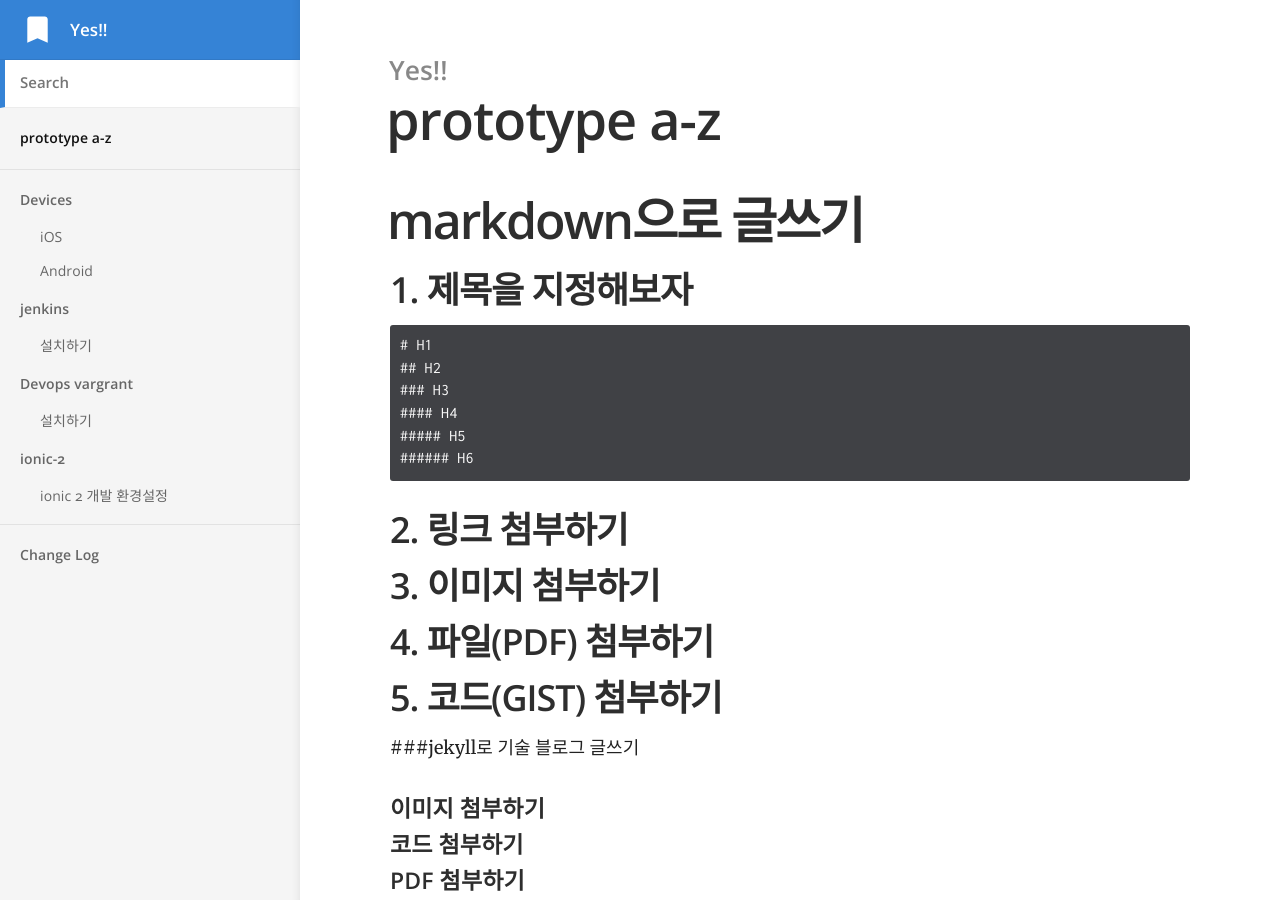
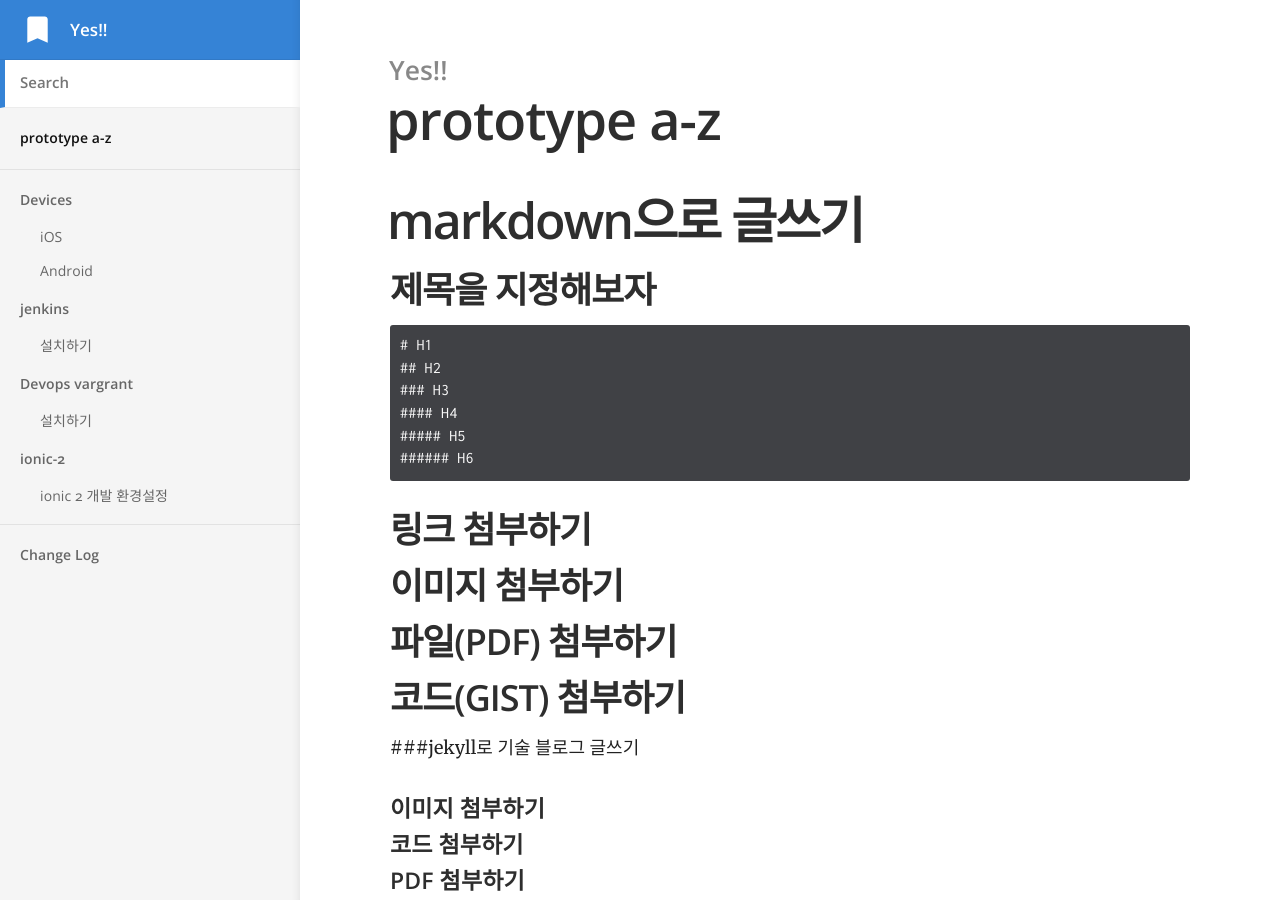
Before and after one commit to j2yes/j2yes.github.io, a Jekyll site: the page built from index.md, in a window 1280 px wide and 900 px high. Built offline with Jekyll 4.4.1, drawn with Linux system fonts in a browser that asks for light colours; comment, search, counter and statistics services are not loaded.

Commit message:
Updated 'index.md' via CloudCannon

````diff
--- a/index.md
+++ b/index.md
@@ -6,7 +6,7 @@ comments: true
 
 # markdown으로 글쓰기
 
-## 1. 제목을 지정해보자
+## 제목을 지정해보자
 
 ```
 # H1
@@ -17,13 +17,13 @@ comments: true
 ###### H6
 ```
 
-## 2. 링크 첨부하기
+## 링크 첨부하기
 
-## 3. 이미지 첨부하기
+## 이미지 첨부하기
 
-## 4. 파일(PDF) 첨부하기
+## 파일(PDF) 첨부하기
 
-## 5. 코드(GIST) 첨부하기
+## 코드(GIST) 첨부하기
 
 
 
````
